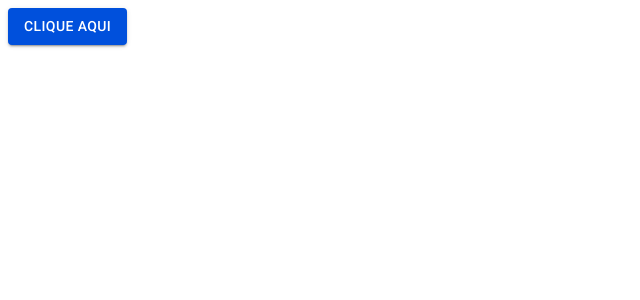
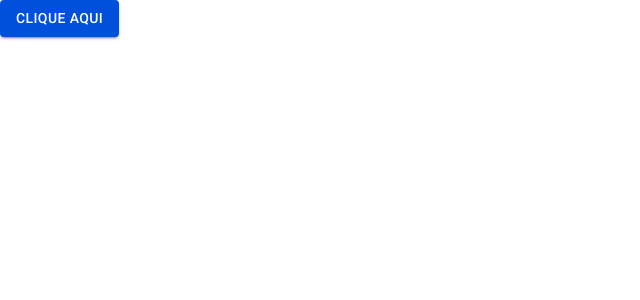
Before and after one commit to gabrielamenezes/dashboard, a React (Vite) app: page /pagina-inicial in a window 1280 px wide. Shown: the top 300 px of the page, without its empty margins (0-640 px from the left). Built offline with nearby package versions, Linux system fonts and the light colour scheme.

Commit message:
feat: adicionado tema escuro e troca de tema

```diff
--- a/index.html
+++ b/index.html
@@ -10,7 +10,7 @@
     <link rel="stylesheet" href="https://fonts.googleapis.com/icon?family=Material+Icons"/>
     <title>Dashboard</title>
   </head>
-  <body>
+  <body style="margin: 0; padding:0;">
     <div id="root"></div>
     <script type="module" src="/src/main.tsx"></script>
   </body>
--- a/src/App.tsx
+++ b/src/App.tsx
@@ -1,16 +1,14 @@
 import { BrowserRouter } from "react-router-dom"
 import { AppRoutes } from "./routes"
-import { ThemeProvider } from "@emotion/react"
-import { LightTheme } from "./shared/themes";
+import { AppThemeProvider } from "./shared/contexts"
 export const App = () => {
   return (
     <div>
-      <ThemeProvider theme={LightTheme}>
-        <BrowserRouter>
-          <AppRoutes/>
-        </BrowserRouter>
-      </ThemeProvider>
-
+       <AppThemeProvider>
+          <BrowserRouter>
+            <AppRoutes/>
+          </BrowserRouter>
+       </AppThemeProvider>
     </div>
   );
 }
--- a/src/routes/index.tsx
+++ b/src/routes/index.tsx
@@ -1,10 +1,12 @@
 import { Button } from "@mui/material";
 import { Routes, Route, Navigate } from "react-router-dom";
+import { useAppThemeContext } from "../shared/contexts";
 
 export const AppRoutes = () => {
+    const {toggleTheme} = useAppThemeContext();
     return (
         <Routes>
-            <Route path="/pagina-inicial" element={<Button variant="contained" color="primary">Clique aqui</Button>}/>
+            <Route path="/pagina-inicial" element={<Button variant="contained" color="primary" onClick={toggleTheme}>Clique aqui</Button>}/>
             <Route path="*" element={<Navigate to="/pagina-inicial"/>}/>
         </Routes>
     );
--- /dev/null
+++ b/src/shared/contexts/ThemeContext.tsx
@@ -0,0 +1,40 @@
+import { createContext, useCallback, useContext, useMemo, useState } from "react";
+import { ThemeProvider } from "@emotion/react"
+import { DarkTheme, LightTheme } from "../themes";
+import { Box } from "@mui/system";
+
+
+interface IThemeContextData {
+    themeName: 'light' | 'dark';
+    toggleTheme: () => void;
+}
+const ThemeContext = createContext({} as IThemeContextData);
+
+interface IThemeProviderProps {
+    children: React.ReactNode;
+}
+
+export const useAppThemeContext = () => {
+    return useContext(ThemeContext);
+}
+
+export const AppThemeProvider: React.FC<IThemeProviderProps>  = ({children}) => {
+    const[themeName, setThemeName] = useState<'light' | 'dark'>('light');
+    const toggleTheme = useCallback(() => {
+        setThemeName(oldThemeName => oldThemeName === 'light' ? 'dark' : 'light')
+    },[])
+
+    const theme = useMemo(() => {
+        if(themeName === 'light') return LightTheme
+        return DarkTheme
+    },[themeName]);
+    return (
+        <ThemeContext.Provider value={{themeName,toggleTheme}}>
+            <ThemeProvider theme={theme}>
+                <Box width="100vw" height="100vh" bgcolor={theme.palette.background.default}>
+                    {children}
+                </Box>
+            </ThemeProvider>
+        </ThemeContext.Provider>
+    )
+}
--- a/src/shared/contexts/index.ts
+++ b/src/shared/contexts/index.ts
@@ -1 +1 @@
-export {};
+export * from './ThemeContext';
--- /dev/null
+++ b/src/shared/themes/Dark.ts
@@ -0,0 +1,22 @@
+import { createTheme } from "@mui/material";
+
+export const DarkTheme = createTheme({
+    palette: {
+        primary: {
+            main: '#0050dc',
+            dark: '#00348F',
+            light: '#0096DB',
+            contrastText: '#FFF',
+        },
+        secondary: {
+            main: '#3c1450',
+            dark: '#432351',
+            light: '#812bab',
+            contrastText: '#FFF',
+        },
+        background: {
+            default: '#202124', //usado no fundo
+            paper: '#303134', //cor de card
+        }
+    }
+});
--- a/src/shared/themes/index.ts
+++ b/src/shared/themes/index.ts
@@ -1 +1,2 @@
 export * from './Light';
+export * from './Dark';
```
